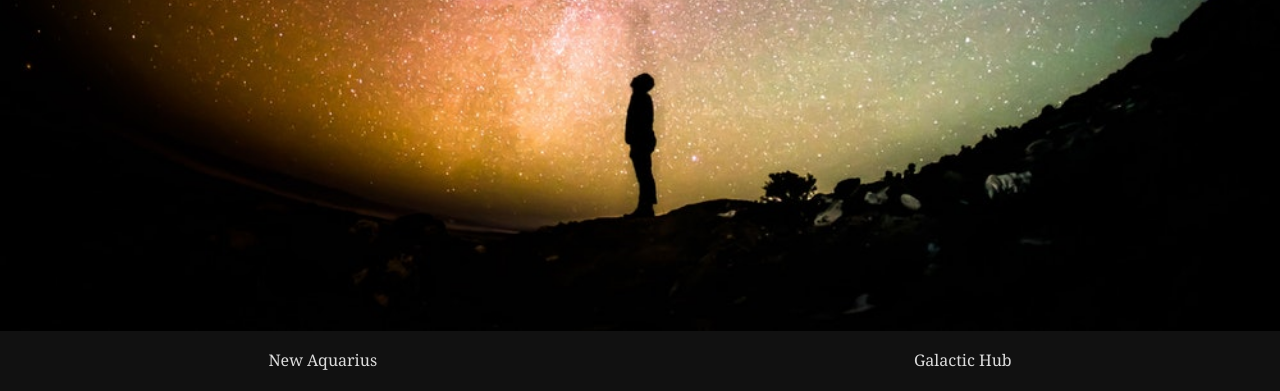
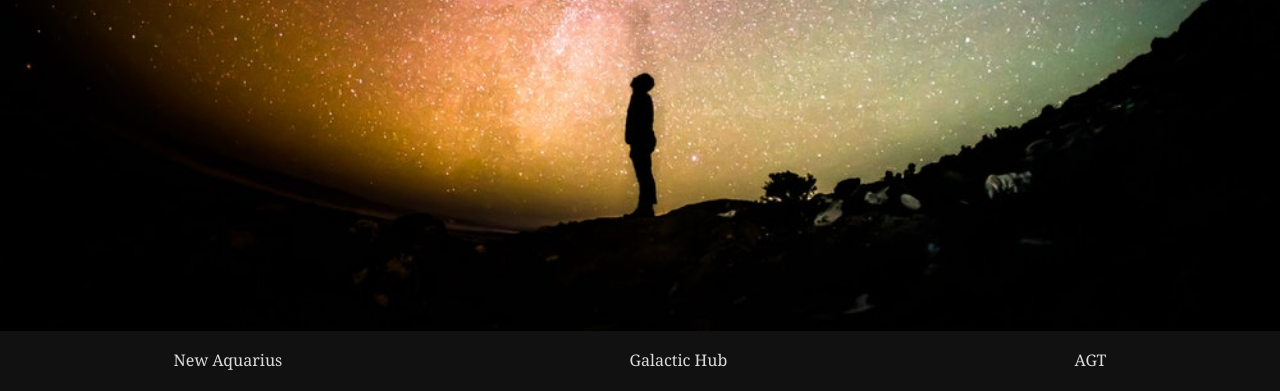
Before and after one commit to jacobhixon47/nms-name-gen, a Gatsby site: page / in a window 1280 px wide. Shown: the part 409-800 px from the top of the page. Built offline with nearby package versions, Linux system fonts and the light colour scheme; Gatsby itself is replaced by a stand-in of ours; some packages are replaced by stand-ins of ours.

Commit message:
add AGT support

```diff
--- a/data/civs.json
+++ b/data/civs.json
@@ -63,6 +63,11 @@
           "number": 11
         }
       ]
+    },
+    {
+      "name": "AGT",
+      "prefix": "AGT",
+      "regions": []
     }
   ]
 }
--- a/src/components/form.js
+++ b/src/components/form.js
@@ -1,4 +1,5 @@
 /* @jsx jsx */
+
 import PropTypes from 'prop-types'
 import React, { Component } from 'react';
 import { FaArrowDown } from 'react-icons/fa';
@@ -107,7 +108,8 @@ class Form extends Component {
       lastFour: '',
       name: ''
     }
-    this.getRegionList = this.getRegionList.bind(this);
+    this.regionSelect = this.regionSelect.bind(this);
+    this.coords = this.coords.bind(this);
     this.handleRegionChange = this.handleRegionChange.bind(this);
     this.handleLastFourChange = this.handleLastFourChange.bind(this);
     this.handleNameChange = this.handleNameChange.bind(this);
@@ -140,8 +142,8 @@ class Form extends Component {
     let name = this.state.name;
     this.props.displaySystemName(prefix, region, lastFour, name);
   }
-  getRegionList() {
-    // get regions of selected civ from JSON graphql data.
+
+  regionSelect() {
     const regions = this.props.data
                               .allDataJson
                               .edges[0]
@@ -149,19 +151,12 @@ class Form extends Component {
                               .civs
                               .filter(civ => civ.name === this.props.selectedCiv)[0]
                               .regions;
-    return regions;
-  }
-
-  render() {
-
-    // // map regions to <option> elements
-    const regionList = this.getRegionList().map((region) =>
+    const regionList = regions.map((region) =>
       <option key={region.number} value={region.number}>{region.name}</option>
     );
-
-    return (
-      <div css={formStyle}>
-        <div css={inputContainerStyle}>
+    let select = '';
+    if (regions.length > 0) {
+        select = (
           <div css={inputSectionStyle}>
             <h2>Region</h2>
             <p><i>Visible in the Galactic Map</i></p>
@@ -169,11 +164,32 @@ class Form extends Component {
               {regionList}
             </select>
           </div>
-          <div css={inputSectionStyle}>
-            <h2>Last four (coords)</h2>
-            <p><i>Example: 0430:0078:0D57:</i><strong>01DA</strong></p>
-            <input type='text' maxlength='4' placeholder='01DA' value={this.state.lastFour} onChange={this.handleLastFourChange}></input>
-          </div>
+        );
+    }
+    return select;
+  }
+
+  coords() {
+    if (this.props.selectedCiv === 'AGT') {
+      return;
+    } else {
+      return (
+        <div css={inputSectionStyle}>
+          <h2>Last four (coords)</h2>
+          <p><i>Example: 0430:0078:0D57:</i><strong>01DA</strong></p>
+          <input type='text' maxlength='4' placeholder='01DA' value={this.state.lastFour} onChange={this.handleLastFourChange}></input>
+        </div>
+      );
+    }
+  }
+
+  render() {
+
+    return (
+      <div css={formStyle}>
+        <div css={inputContainerStyle}>
+          {this.regionSelect()}
+          {this.coords()}
           <div css={inputSectionStyle}>
             <h2>Name</h2>
             <p><i>Anything you want!</i></p>
--- a/src/components/nav.js
+++ b/src/components/nav.js
@@ -1,48 +1,68 @@
 /* @jsx jsx */
 
-import React from 'react'
+import React from 'react';
+import { StaticQuery, graphql } from 'gatsby';
 import { css, jsx } from '@emotion/core';
 
 const navStyle = css`
   width: 100vw;
   height: 60px;
   display: flex;
-  justify-content: space-around;
+  justify-content: center;
   align-items: center;
   background-color: #111;
   color: #ddd;
 `;
 
 const navItem = css`
-  padding: 5px;
-  width: auto;
   height: 100%;
   text-align: center;
   display: flex;
   align-items: center;
   justify-content: center;
+  transition: all 1s;
+  flex-grow: 4;
   p {
     margin: 0;
   }
-  transition: all 1s;
   &:hover {
     background-color: #ddd;
     color: #222;
     transition: all 1s;
     cursor: pointer;
   }
-  flex-grow: 4;
 `;
 
-const Nav = props => (
-  <div id='nav' css={navStyle}>
-    <div css={navItem} onClick={() => props.handleNavSelect('New Aquarius')}>
-      <p>New Aquarius</p>
+const navItems = (data, props) => {
+  let civs = data.allDataJson.edges[0].node.civs;
+  return civs.map((civ) => (
+    <div css={navItem} onClick={() => props.handleNavSelect(civ.name)}>
+      <p>{civ.name}</p>
     </div>
-    <div css={navItem} onClick={() => props.handleNavSelect('Galactic Hub')}>
-      <p>Galactic Hub</p>
+  ));
+}
+
+const Nav = (props) => (
+  <StaticQuery
+    query={graphql`
+    query {
+      allDataJson {
+        edges {
+          node {
+            civs {
+              name
+            }
+          }
+        }
+      }
+    }
+  `}
+  render={data => (
+    <div id='nav' css={navStyle}>
+      {navItems(data, props)}
     </div>
-  </div>
+  )}/>
 );
 
+
 export default Nav;
--- a/src/pages/index.js
+++ b/src/pages/index.js
@@ -19,8 +19,12 @@ class IndexPage extends Component {
     let formattedName = name.toLowerCase()
                     .split(' ')
                     .map((s) => s.charAt(0).toUpperCase() + s.substring(1)).join(' ');
-    this.setState({newCivName: `[${prefix}${region}-${formattedLastFour}] ${formattedName}`});
-    console.log(`[${prefix}${region}-${formattedLastFour}] ${formattedName}`);
+    if (this.state.civ === 'AGT') {
+      this.setState({newCivName: `${prefix} ${formattedName}`});
+    } else {
+      this.setState({newCivName: `[${prefix}${region}-${formattedLastFour}] ${formattedName}`});
+      console.log(`[${prefix}${region}-${formattedLastFour}] ${formattedName}`);
+    }
   }
 
   handleNavSelect(civ) {
```
